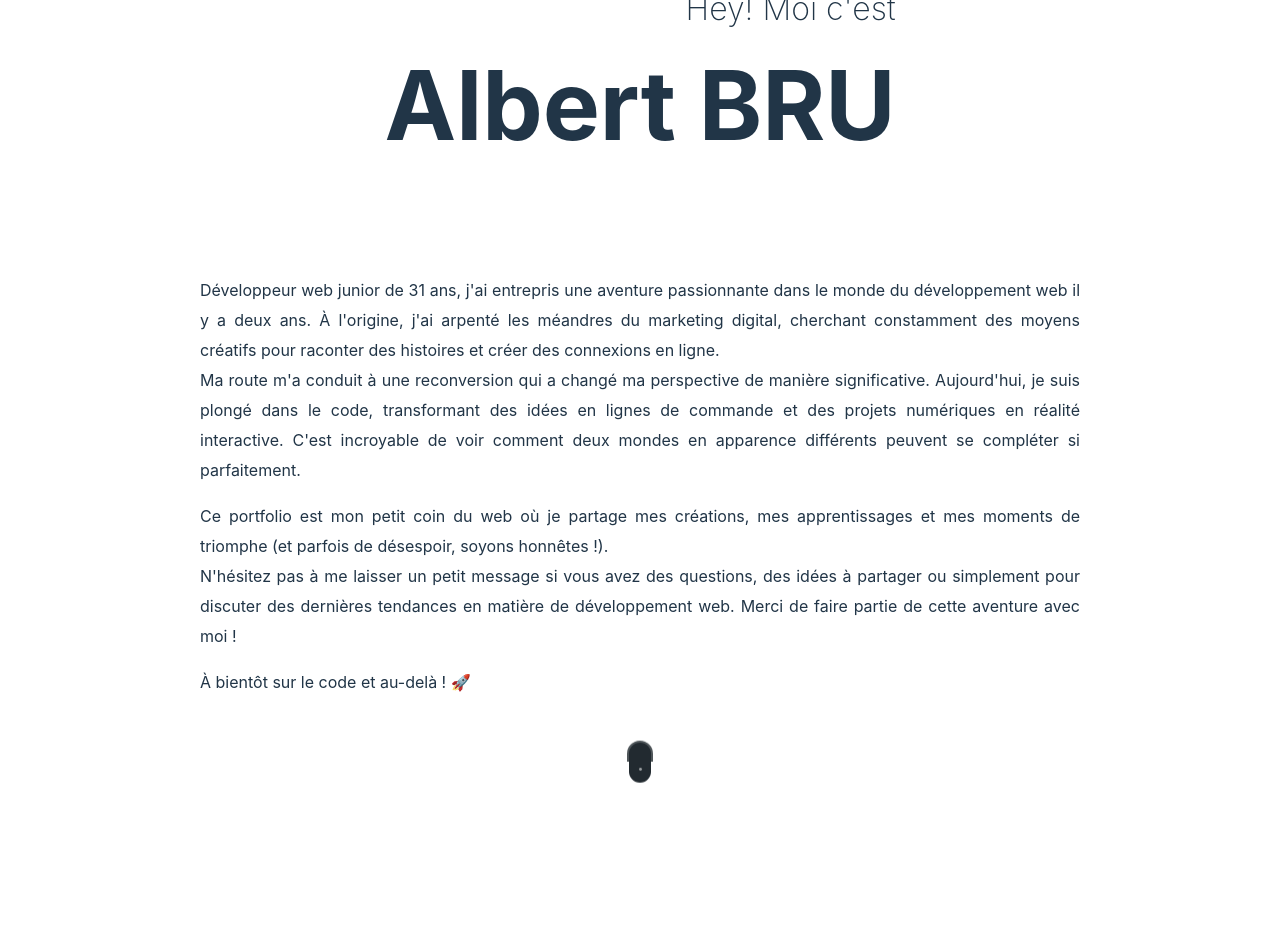
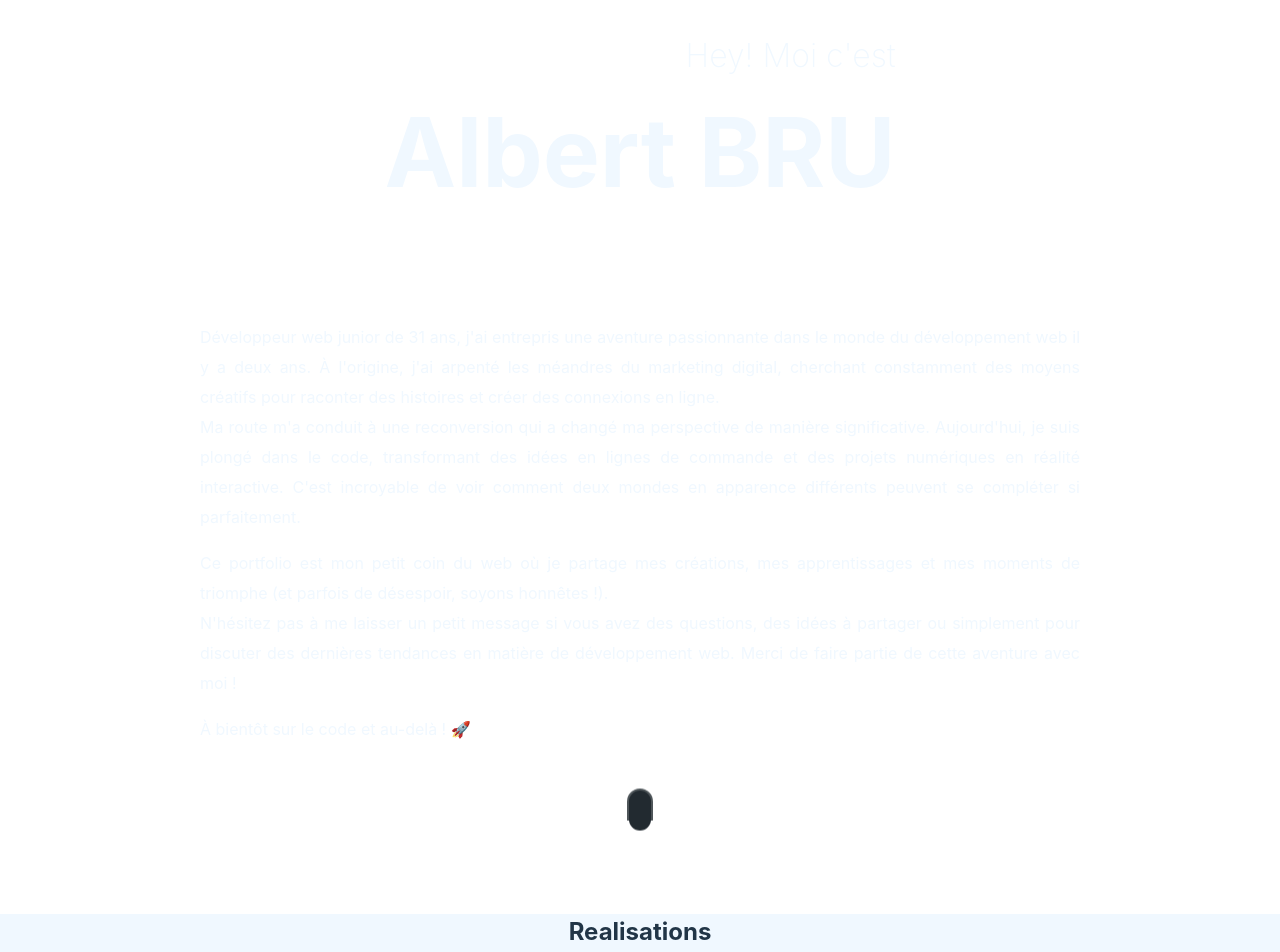
Before and after one commit to AlbertBRU/portfolio, a React (Vite) app: page / in a window 1280 px wide. Shown: the top 952 px of the page. Before the commit the page ends 847 px from the top, so only its background shows below. Built offline with nearby package versions, Linux system fonts and the light colour scheme.

Commit message:
début du deuxieme panel

```diff
--- a/src/App.jsx
+++ b/src/App.jsx
@@ -1,12 +1,14 @@
 import Navbar from './components/Header'
 import Home from './components/Home'
 import './App.scss'
+import Realisations from './components/Realisations'
 
 function App() {
 
   return (
     <>
       <Home />
+      <Realisations />
     </>
   )
 }
--- a/src/components/Home/style.scss
+++ b/src/components/Home/style.scss
@@ -1,6 +1,7 @@
 .home {
+    color: #f0f8ff;
     width: 100%;
-    height: 100vh;
+    min-height: 100vh;
     margin: 0 auto;
     box-sizing: border-box;
     display: flex;
--- /dev/null
+++ b/src/components/Realisations/index.jsx
@@ -0,0 +1,9 @@
+import './style.scss';
+
+export default function Realisations() {
+    return (
+        <div className="realisations">
+            <h2>Realisations</h2>
+        </div>
+    );
+}
--- /dev/null
+++ b/src/components/Realisations/style.scss
@@ -0,0 +1,4 @@
+.realisations {
+    min-height: 100vh;
+    background-color: #f0f8ff;
+}
```
